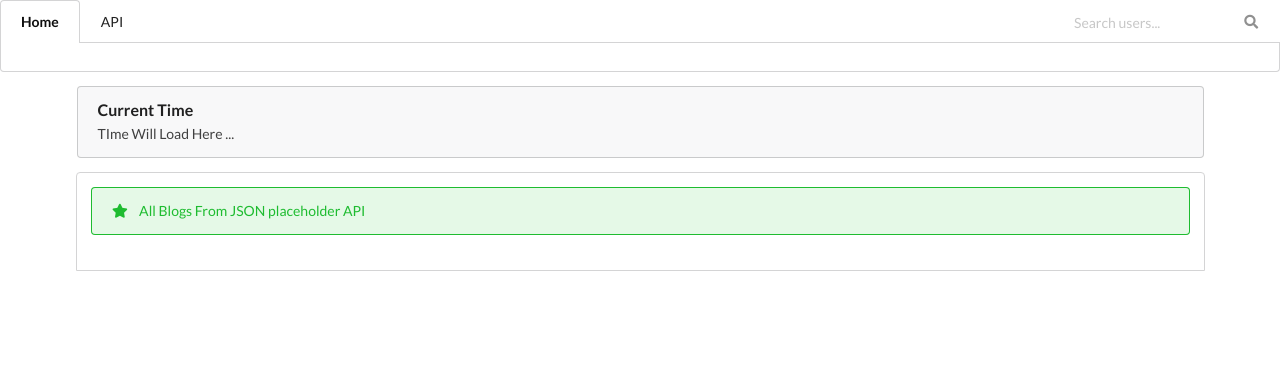
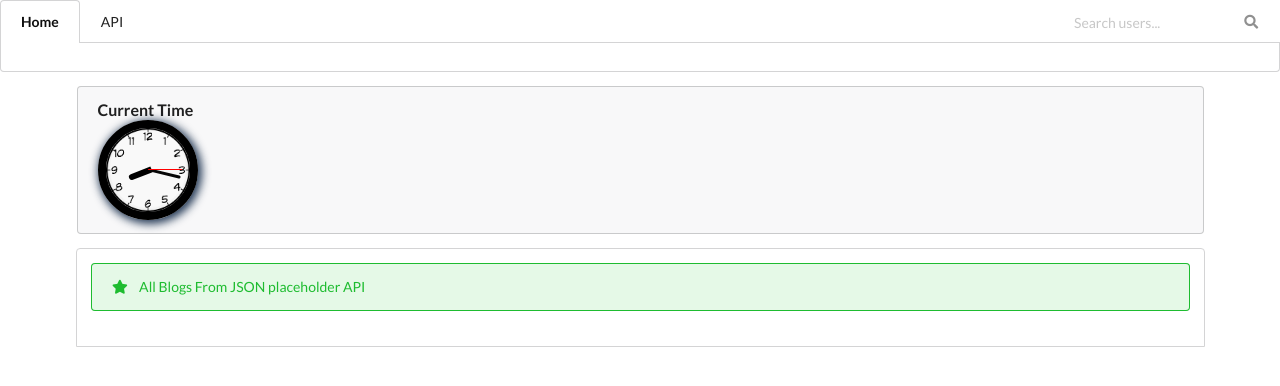
Before and after one commit to sitota49/Fundamentals-of-Web-Design-Lab-07---Ex, a plain HTML site: page AsyncDemo/api.html in a window 1280 px wide. Drawn offline with nearby package versions, Linux system fonts and the light colour scheme; no server answers.

Commit message:
analog clock

```diff
--- a/AsyncDemo/api.html
+++ b/AsyncDemo/api.html
@@ -8,6 +8,7 @@
     <!-- Semantic CDN -->
 
     <link rel="stylesheet" href="https://cdnjs.cloudflare.com/ajax/libs/semantic-ui/2.4.1/semantic.min.css" integrity="sha512-8bHTC73gkZ7rZ7vpqUQThUDhqcNFyYi2xgDgPDHc+GXVGHXq+xPjynxIopALmOPqzo9JZj0k6OqqewdGO3EsrQ==" crossorigin="anonymous" />
+    <link rel="stylesheet" href="./asset/css/style.css">
 </head>
 
 <body>
@@ -42,7 +43,15 @@
             <div class="header">
                 Current Time
             </div>
-            <p id="timerDemo">TIme Will Load Here ...</p>
+            <div class="clock">
+
+                <div class="hand hour"></div>
+                <div class="hand minute"></div>
+                <div class="hand second"></div>
+
+             </div>
+
+
         </div>
 
         <!-- All Blogs  -->
@@ -74,6 +83,7 @@
         <script src="https://cdnjs.cloudflare.com/ajax/libs/semantic-ui/2.4.1/semantic.min.js" integrity="sha512-dqw6X88iGgZlTsONxZK9ePmJEFrmHwpuMrsUChjAw1mRUhUITE5QU9pkcSox+ynfLhL15Sv2al5A0LVyDCmtUw==" crossorigin="anonymous"></script>
 
         <!-- Our Scripts  -->
+        <script src="./asset/js/clock.js"></script>
         <script src="./asset/js/loadPostsAPI.js"></script>
 
 </body>
--- /dev/null
+++ b/AsyncDemo/asset/css/style.css
@@ -0,0 +1,39 @@
+.clock {
+  width: 100px;
+  height: 100px;
+  border-radius: 50%;
+  border: 8px solid #000;
+  box-shadow: 2px 2px 8px 2px rgba(22, 45, 75, 0.92);
+  background-image: url("../img/bgClock2.png");
+  background-size: cover;
+  position: relative;
+  border-radius: 50%;
+  border: solid 8px black;
+}
+
+.hand {
+  position: absolute;
+  bottom: 50%;
+  left: 50%;
+  transform: translateX(-50%) rotate(90deg);
+  transform-origin: bottom;
+  border-top-left-radius: 7px;
+  border-top-right-radius: 7px;
+}
+
+.hour {
+  width: 6px;
+  height: 28%;
+  background-color: #000;
+}
+
+.minute {
+  width: 3px;
+  height: 38%;
+  background-color: rgb(7, 7, 7);
+}
+.second {
+  width: 1px;
+  height: 40%;
+  background-color: #ff0000;
+}
--- /dev/null
+++ b/AsyncDemo/asset/js/clock.js
@@ -0,0 +1,30 @@
+
+let hourHand = document.querySelector('.hour');
+
+let minuteHand = document.querySelector('.minute');
+
+let secondHand = document.querySelector('.second');
+
+
+function rotate() {
+
+    const currentDate = new Date();
+
+    const hours = currentDate.getHours();
+    const minutes = currentDate.getMinutes();
+    const seconds = currentDate.getSeconds();
+
+    const secondsFraction = seconds / 60;
+    const minutesFraction = (secondsFraction + minutes) / 60;
+    const hoursFraction = (minutesFraction + hours) / 12;
+
+    const secondsRotate = secondsFraction * 360;
+    const minutesRotate = minutesFraction * 360;
+    const hoursRotate = hoursFraction * 360;
+
+    secondHand.style.transform = `rotate(${secondsRotate}deg)`;
+    minuteHand.style.transform = `rotate(${minutesRotate}deg)`;
+    hourHand.style.transform = `rotate(${hoursRotate}deg)`;
+}
+
+setInterval(rotate, 1000);
```
Also changed, not shown: AsyncDemo/asset/img/bgClock2.png (added).
